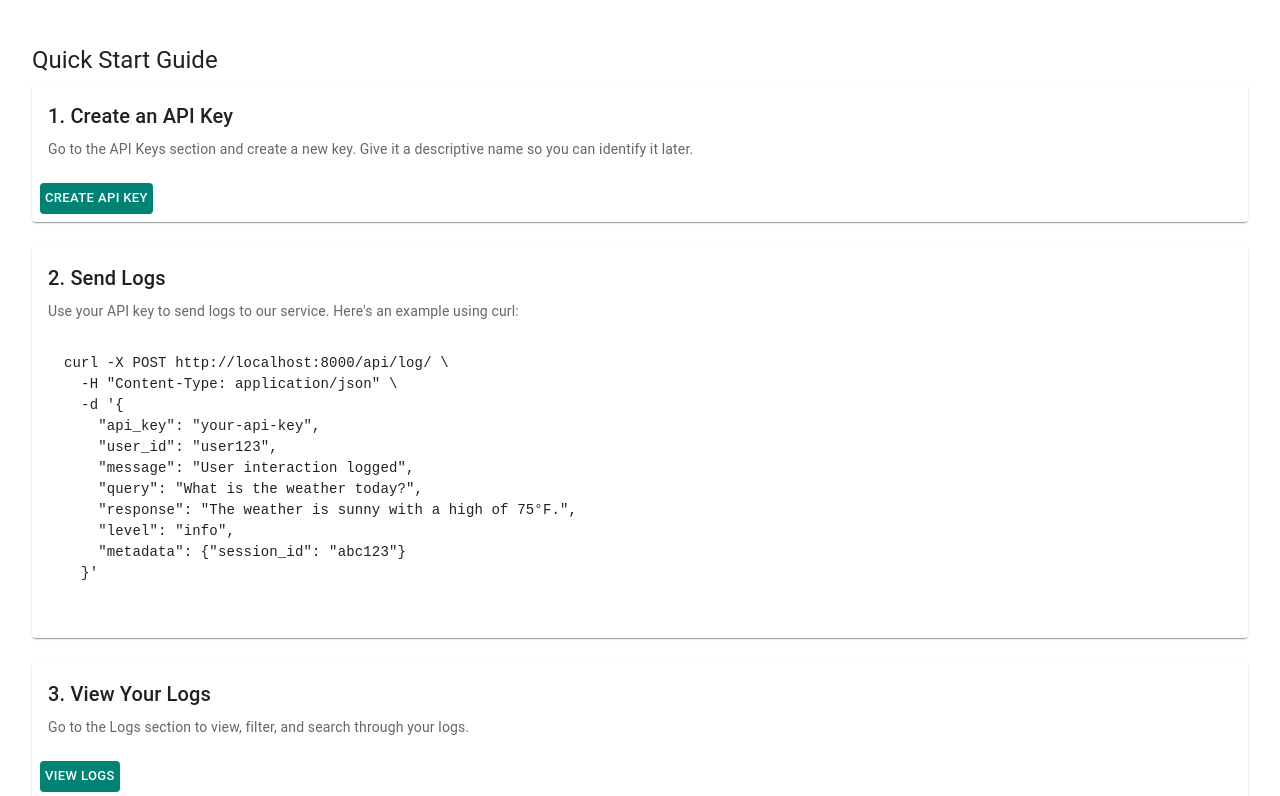
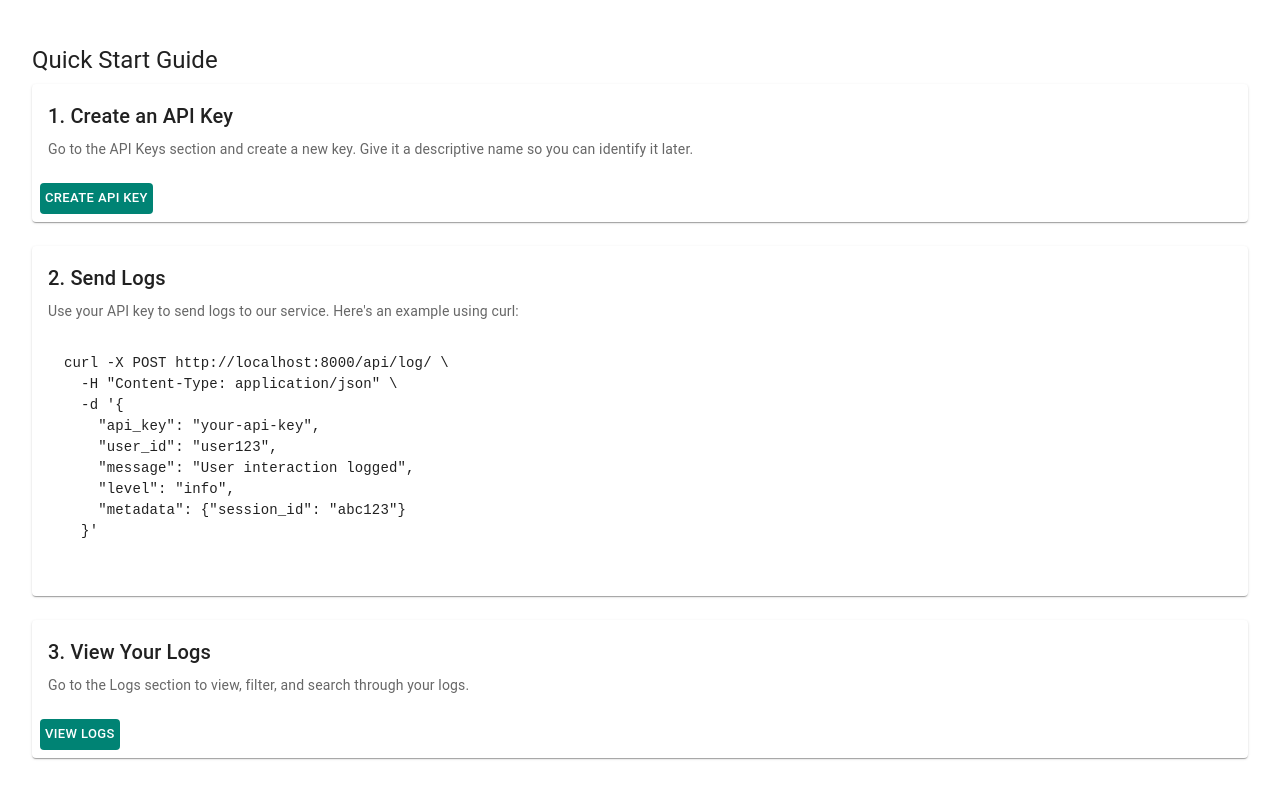
Before and after one commit to dataideaorg/dataidea-logger-frontend, a React (Vite) app: page /dashboard in a window 1280 px wide. Shown: the part 450-1246 px from the top of the page. Built offline with nearby package versions, Linux system fonts and the light colour scheme; no server answers; sample sign-in values are in the browser's storage.

Commit message:
fix: updated example for event logging

```diff
--- a/src/components/Dashboard.tsx
+++ b/src/components/Dashboard.tsx
@@ -236,8 +236,6 @@ const Dashboard = () => {
     "api_key": "your-api-key",
     "user_id": "user123",
     "message": "User interaction logged",
-    "query": "What is the weather today?",
-    "response": "The weather is sunny with a high of 75°F.",
     "level": "info",
     "metadata": {"session_id": "abc123"}
   }'`}
```
